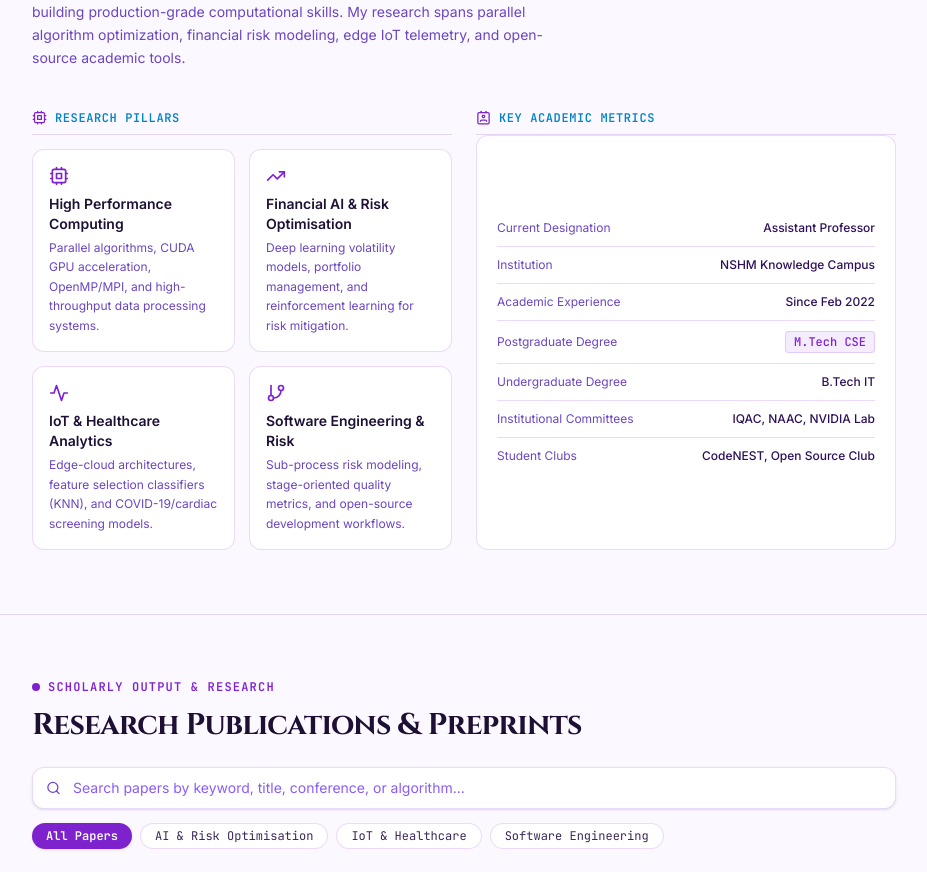
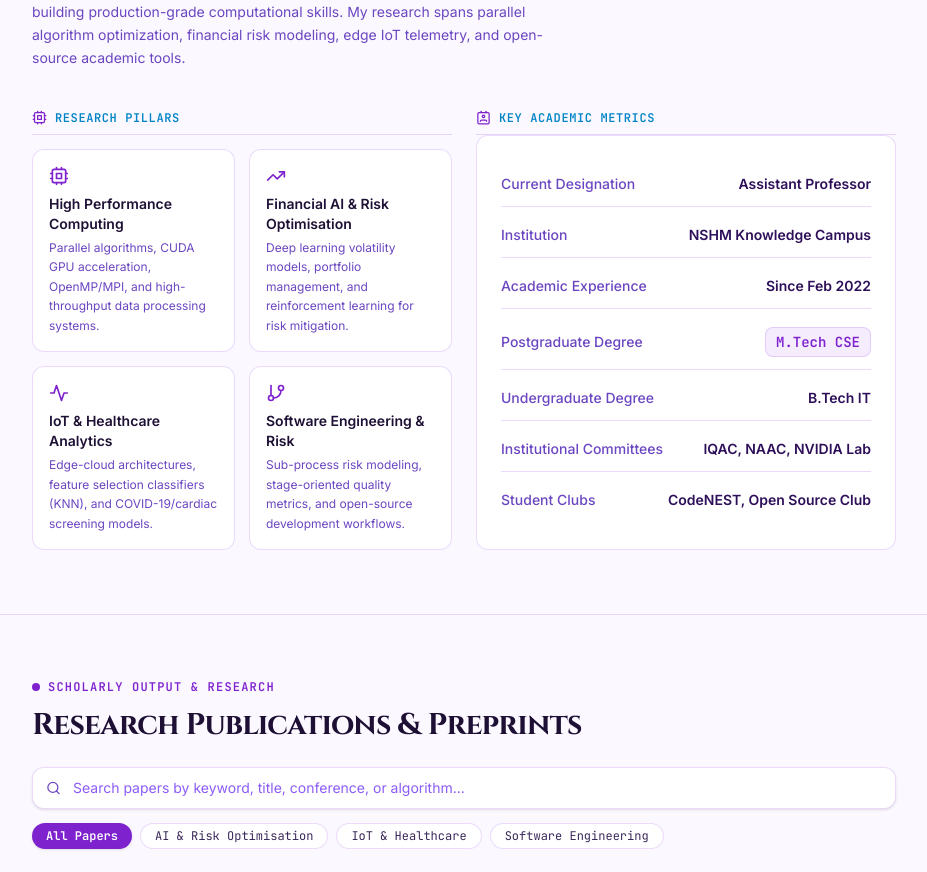
Before and after one commit to aurghya-0/portfolio-website, a React (Vite) app: page / in a window 1280 px wide. Shown: the part 1103-1975 px from the top of the page, without its empty margins (316-1243 px from the left). Built offline with nearby package versions, Linux system fonts and the light colour scheme; some icons are missing.

Commit message:
fix: eliminate top and bottom white space in Key Academic Metrics card

```diff
--- a/src/components/OrientationSection.jsx
+++ b/src/components/OrientationSection.jsx
@@ -109,12 +109,12 @@ export default function OrientationSection() {
             <span>Key Academic Metrics</span>
           </div>
 
-          <div className="glass-card p-5 rounded-xl border border-[var(--border-main)] h-full flex flex-col justify-between">
-            <div className="divide-y divide-[var(--border-main)] my-auto">
+          <div className="glass-card p-5 sm:p-6 rounded-xl border border-[var(--border-main)] h-full flex flex-col justify-between">
+            <div className="divide-y divide-[var(--border-main)] flex flex-col justify-between h-full">
               {KEY_METRICS.map((fact, idx) => (
-                <div key={idx} className="py-2.5 flex justify-between items-center gap-3 text-xs">
-                  <span className="theme-muted">{fact.key}</span>
-                  <span className={`font-medium text-right ${fact.highlight ? 'font-mono text-[var(--accent-crimson)] font-bold bg-[var(--bg-tag)] px-2 py-0.5 rounded border border-[var(--border-main)]' : 'theme-heading'}`}>
+                <div key={idx} className="py-3 flex justify-between items-center gap-3 text-xs sm:text-sm my-auto">
+                  <span className="theme-muted font-medium">{fact.key}</span>
+                  <span className={`font-semibold text-right ${fact.highlight ? 'font-mono text-[var(--accent-crimson)] font-bold bg-[var(--bg-tag)] px-2.5 py-1 rounded-lg border border-[var(--border-main)]' : 'theme-heading'}`}>
                     {fact.val}
                   </span>
                 </div>
```
Also changed, not shown: 4 other files (tests, documents, lock files or other folders).
